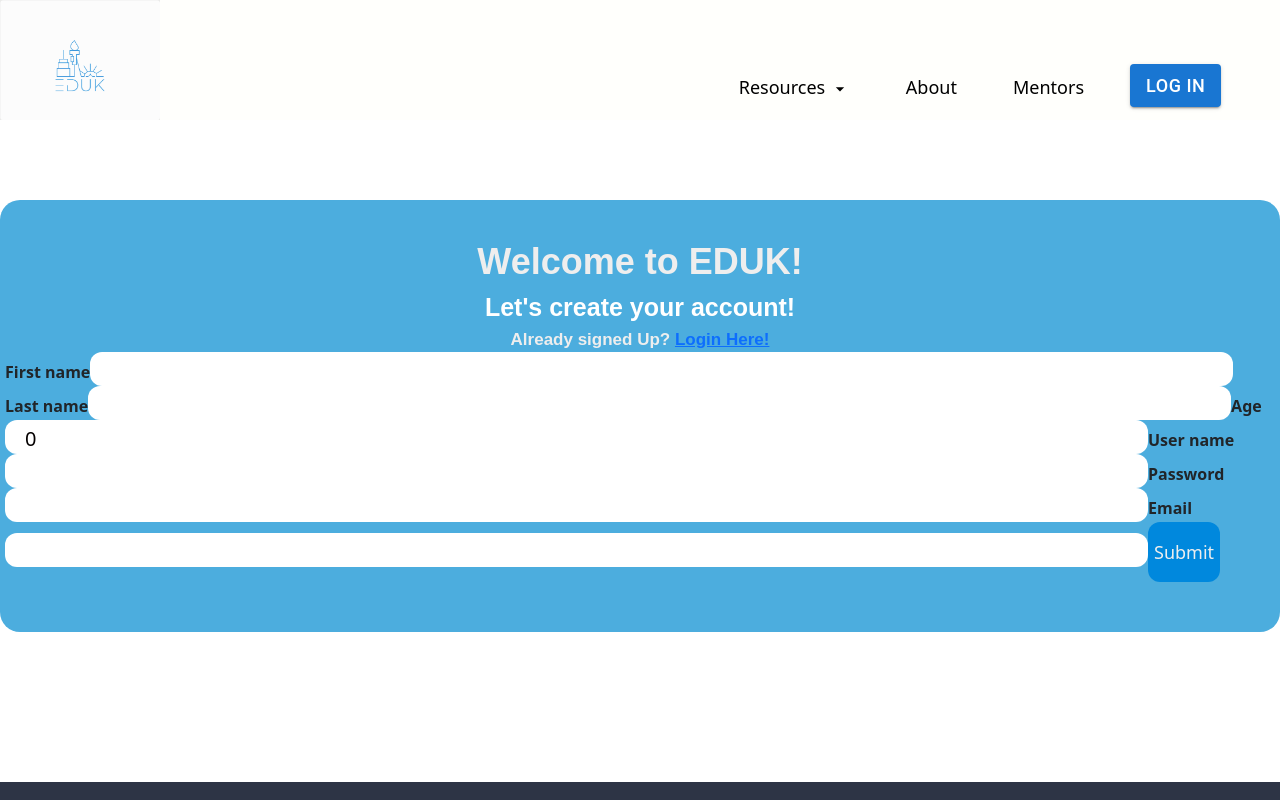
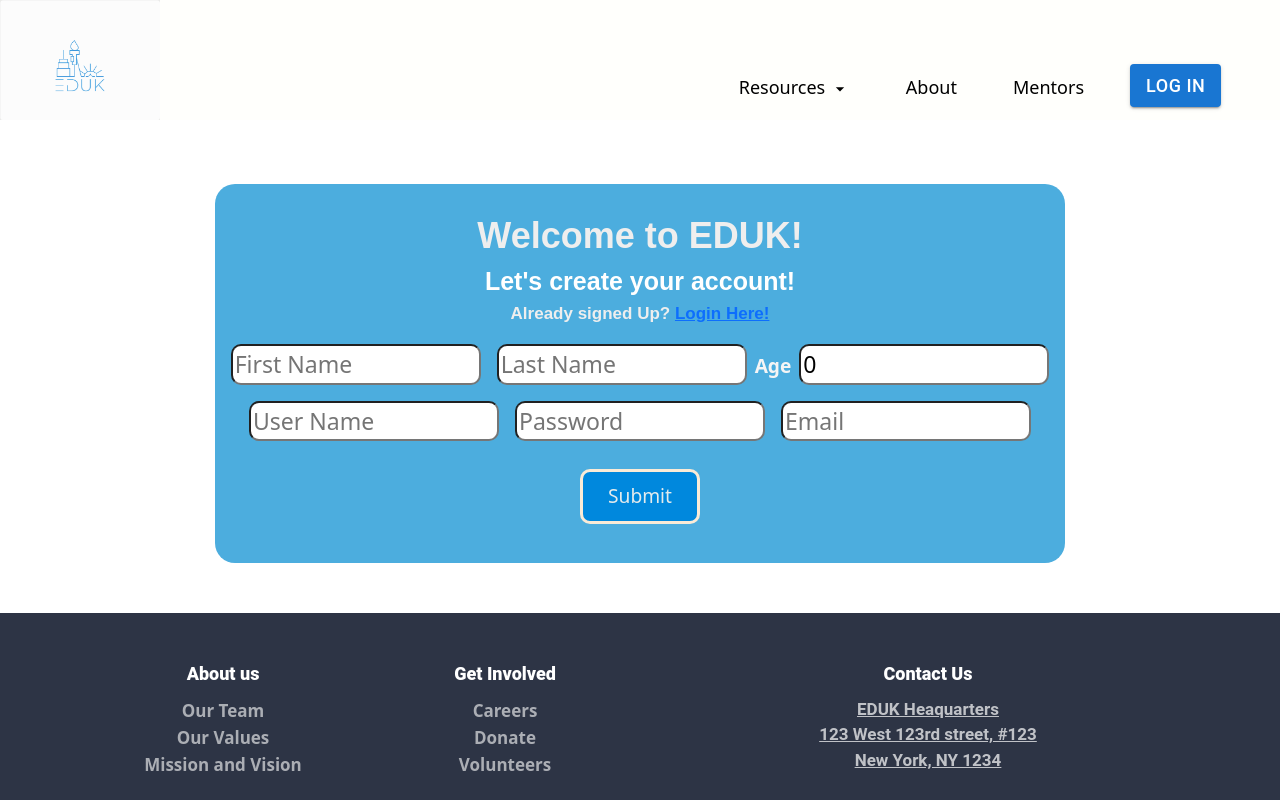
Before and after one commit to TheodoreBFrazier/EDUK, a React (Create React App) app in the folder frontend/: page /users/create in a window 1280 px wide. Shown: the top 800 px of the page. Built offline with nearby package versions, Linux system fonts and the light colour scheme; no server answers.

Commit message:
edited  signup form

```diff
--- a/frontend/src/components/CreateUser.js
+++ b/frontend/src/components/CreateUser.js
@@ -52,12 +52,13 @@
          <div className="subtitle-2">  Already signed Up? <Link to="/users/login">Login Here!</Link></div>
 
           <label htmlFor="first_name" >
-            First name
+            {/* First name */}
           </label>
           <input
             id="first_name"
             className="input"
             type="text"
+            placeholder="First Name"
             value={user.first_name}
             onChange={handleTextChange}
           />
@@ -66,12 +67,13 @@
 
 
           <label htmlFor="lastname" >
-            Last name
+            {/* Last name */}
           </label>
           <input
             id="last_name"
             className="input"
             type="text"
+            placeholder="Last Name"
             onChange={handleTextChange}
             value={user.last_name}
             />
@@ -88,32 +90,35 @@
             value={user.age}
           />
           <label htmlFor="username" >
-            User name
+            {/* User name */}
           </label>
           <input
             id="user_name"
             className="input"
             type="text"
+            placeholder="User Name"
             onChange={handleTextChange}
             value={user.user_name}
           />
           <label htmlFor="password" >
-            Password
+            {/* Password */}
           </label>
           <input
             id="password"
             className="input"
             type="text"
+            placeholder="Password"
             onChange={handleTextChange}
             value={user.password}
           />
           <label htmlFor="email" >
-            Email
+            {/* Email */}
           </label>
           <input
             id="email"
             className="input"
             type="text"
+            placeholder="Email"
             onChange={handleTextChange}
             value={user.email}
           />
--- a/frontend/src/css/CreateUser.css
+++ b/frontend/src/css/CreateUser.css
@@ -1,13 +1,15 @@
 .create-user-form {
 	background-color: #4cadde;
 	border-radius: 20px;
-	box-sizing: border-box;
-	height: auto;
-	padding: 5px;
-	margin-top: 80px;
-	font-weight: bolder;
-	padding-bottom: 50px;
-	margin-bottom: 100px;
+	text-align: center;
+    font-size: larger;
+    font-weight: bolder ;
+    width: 850px;
+    margin: auto;
+    padding-bottom: 1em;
+    color: whitesmoke;
+	margin-top: auto;
+	margin-top: 5%;
 }
 
 .title {
@@ -15,8 +17,9 @@
 	font-family: sans-serif;
 	font-size: 36px;
 	font-weight: 600;
-	margin-top: 30px;
-	/* margin: auto; */
+	margin-top: 10%;
+	margin: auto;
+	padding-top: 25px;
 	text-align: center;
 }
 
@@ -32,33 +35,31 @@
 	font-family: sans-serif;
 	text-align: center;
 	font-size: 17px;
+	margin-bottom: 10px;
 }
 
 .input {
-	background-color: #ffffff;
-	border-radius: 12px;
-	border: 0;
-	box-sizing: border-box;
-	color: rgb(4, 0, 0);
-	font-size: 20px;
-	padding: 4px 20px 0;
-	width: 90%;
-	margin: auto;
+	/* display: grid; */
+    /* grid-template-columns: repeat(2,1fr); */
+    gap: 25px;
+    background-color: white;
+    margin-top: 10px;
+    border-radius: 30px;
+    font-size: larger;
+	width: 250px;
+    border-radius: 10px;
+	margin: 8px;
 }
 
 .submit {
-	background-color: #08d;
-	border-radius: 12px;
-	border: 0;
-	box-sizing: border-box;
-	color: #eee;
-	cursor: pointer;
-	font-size: 18px;
-	height: 60px;
-	outline: 0;
-	text-align: center;
-	/* width: 80%; */
-	margin: auto;
+	width: 120px;
+    background-color: #08d;
+    margin: auto;
+    color:rgb(228, 235, 236);
+    border: 3px solid antiquewhite;
+    border-radius: 10px;
+	padding: 10px;
+	margin: 20px;
 }
 
 .submit:active {
```
